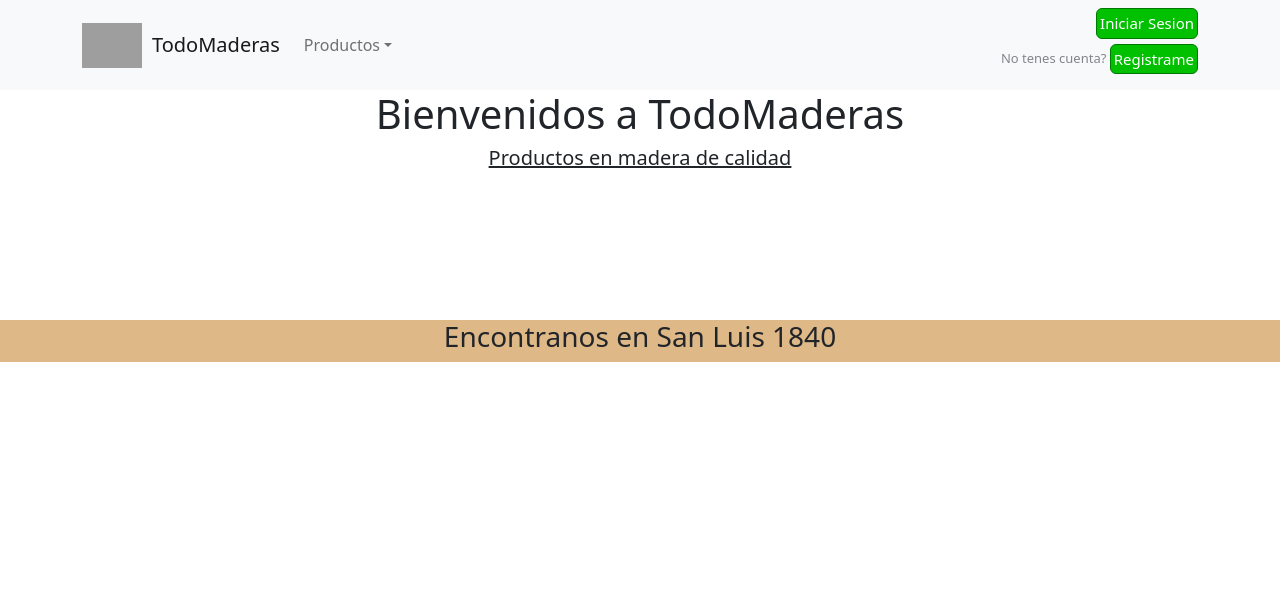
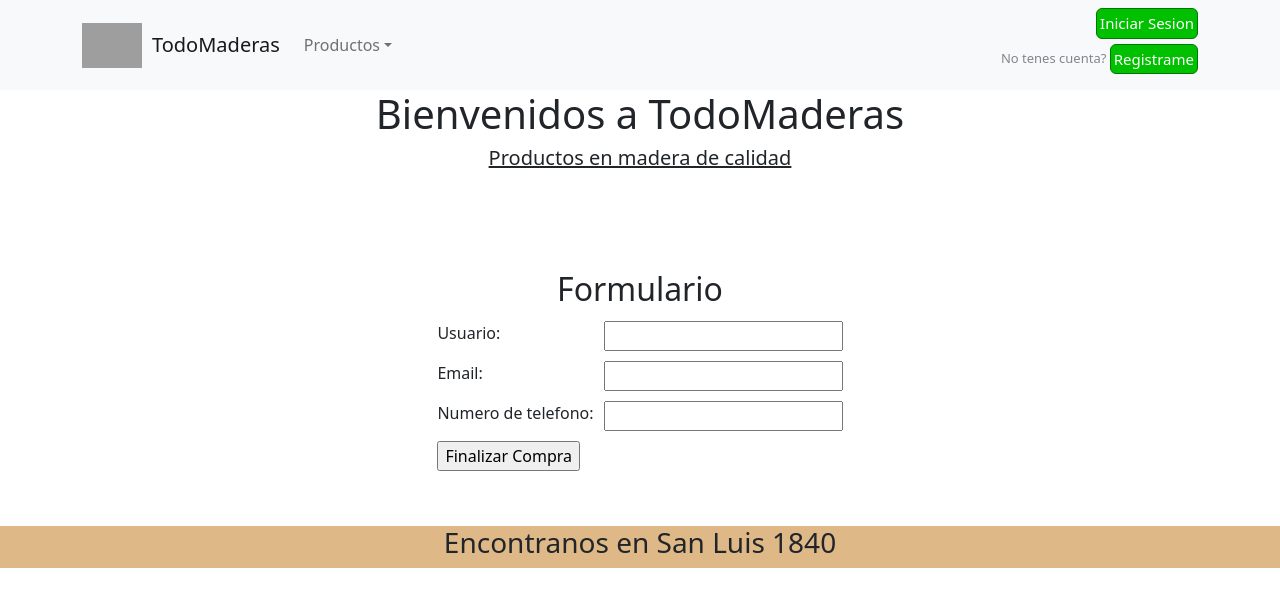
Before and after one commit to facu-fua/TodoMaderas-React, a React (Create React App) app: page /form in a window 1280 px wide. Shown: the top 606 px of the page. Built offline with nearby package versions, Linux system fonts and the light colour scheme; no server answers; the database is empty; grey boxes are pictures that could not be loaded.

Commit message:
Se agrego un form donde se introducen datos y al enviar se completa una orden guardandola en firestore con los items del carrito

```diff
--- a/src/App.css
+++ b/src/App.css
@@ -147,3 +147,19 @@ a{
 #carrito h1{
   margin-bottom: 50px;
 }
+#carrito div button{
+  margin: 5px;
+}
+
+#form{
+  display: flex;
+  flex-direction: column;
+}
+#form div{
+  display: flex;
+  justify-content: space-between;
+  margin: 5px;
+}
+#form div label{
+  margin-right: 10px;
+}
--- a/src/App.jsx
+++ b/src/App.jsx
@@ -9,6 +9,7 @@ import Nosotros from './components/nosotros/nosotros';
 import Carrito from './components/carrito/carrito';
 import { CartContextProvider } from './context/cartContext'
 import { ProductosProvider } from './context/productosContext'
+import Form from './components/form/form';
 
 
 function App() {
@@ -28,6 +29,7 @@ function App() {
                                 <Route path="/item/:itemId" element={<ItemDetailContainer />} />
                                 <Route path="/nosotros" element={<Nosotros />} />
                                 <Route path="/cart" element={<Carrito />} />
+                                <Route path="/form" element={<Form/>}/>
                             </Routes>
                         </ProductosProvider>
                         <Footer />
--- a/src/components/carrito/carrito.jsx
+++ b/src/components/carrito/carrito.jsx
@@ -1,5 +1,6 @@
 import { useContext } from "react";
 import { Button } from "react-bootstrap";
+import { Link } from "react-router-dom";
 import { CartContext } from "../../context/cartContext";
 
 const Carrito = () => {
@@ -39,6 +40,10 @@ const Carrito = () => {
                     <div>
                         <h3>Precio total: ${total()}</h3>
                         <Button onClick={eventoVaciarCarrito}>Vaciar Carrito</Button>
+                        <Link to="/form">
+                            <Button>Continuar</Button>
+                        </Link>
+
                     </div>
                 </>
                 :
--- /dev/null
+++ b/src/components/form/form.jsx
@@ -0,0 +1,78 @@
+import { addDoc, collection, getFirestore } from "firebase/firestore";
+import { useContext } from "react";
+import { useState } from "react";
+import { CartContext } from "../../context/cartContext";
+
+const Form = () => {
+    const { carrito, total } = useContext(CartContext)
+    const [carritoOrden, setCarritoOrden] = useState([]) //rearmar carrito sin imagen
+    const [form, setForm] = useState({
+        name: "",
+        phone: "",
+        email: "",
+    })
+    const [orderId, setOrderId] = useState()
+
+    const sendOrder = (e) => {
+        /* carrito.forEach((item)=>{
+            setCarritoOrden([...carritoOrden,{
+                id: item.id,
+                nombre: item.nombre,
+                precio: item.precio,
+                cantidad: item.cantidad
+            }])
+        }) */
+        e.preventDefault()
+        const order = {
+            buyer: form,
+            items: carrito,
+            date: Date(),
+            total: total()
+        }
+        const db = getFirestore();
+        const ordersCollection = collection (db, "ordenes");
+        addDoc(ordersCollection, order).then((snapshot) => setOrderId(snapshot.id));
+    }
+
+    const eventoChange = (e) => {
+        const newForm = { ...form, [e.target.name]: e.target.value }
+        setForm(newForm)
+    }
+
+
+    return (
+        <div>
+            {orderId === undefined ? (
+                <>
+                    <h2>Formulario</h2>
+                    <form action="">
+                        <div id="form">
+                            <div>
+                                <label htmlFor="name">Usuario:</label>
+                                <input type="text" name="name" id="name" onChange={eventoChange} value={form.name} />
+                            </div>
+                            <div>
+                                <label htmlFor="email">Email:</label>
+                                <input type="email" name="email" id="email" onChange={eventoChange} value={form.email} />
+                            </div>
+                            <div>
+                                <label htmlFor="phone">Numero de telefono:</label>
+                                <input type="text" name="phone" id="phone" onChange={eventoChange} value={form.phone} />
+                            </div>
+                            <div>
+                                <input type="submit" value="Finalizar Compra" onClick={sendOrder} />
+                            </div>
+                        </div>
+                    </form>
+                </>) :
+                (
+                    <>
+                        <h2>Su compra se a realizado con exito, el id es {orderId}</h2>
+                    </>
+                )
+            }
+        </div>
+    )
+};
+
+export default Form;
```
Also changed, not shown: src/containers/itemDetailContainer.jsx (+0 -15 lines).
